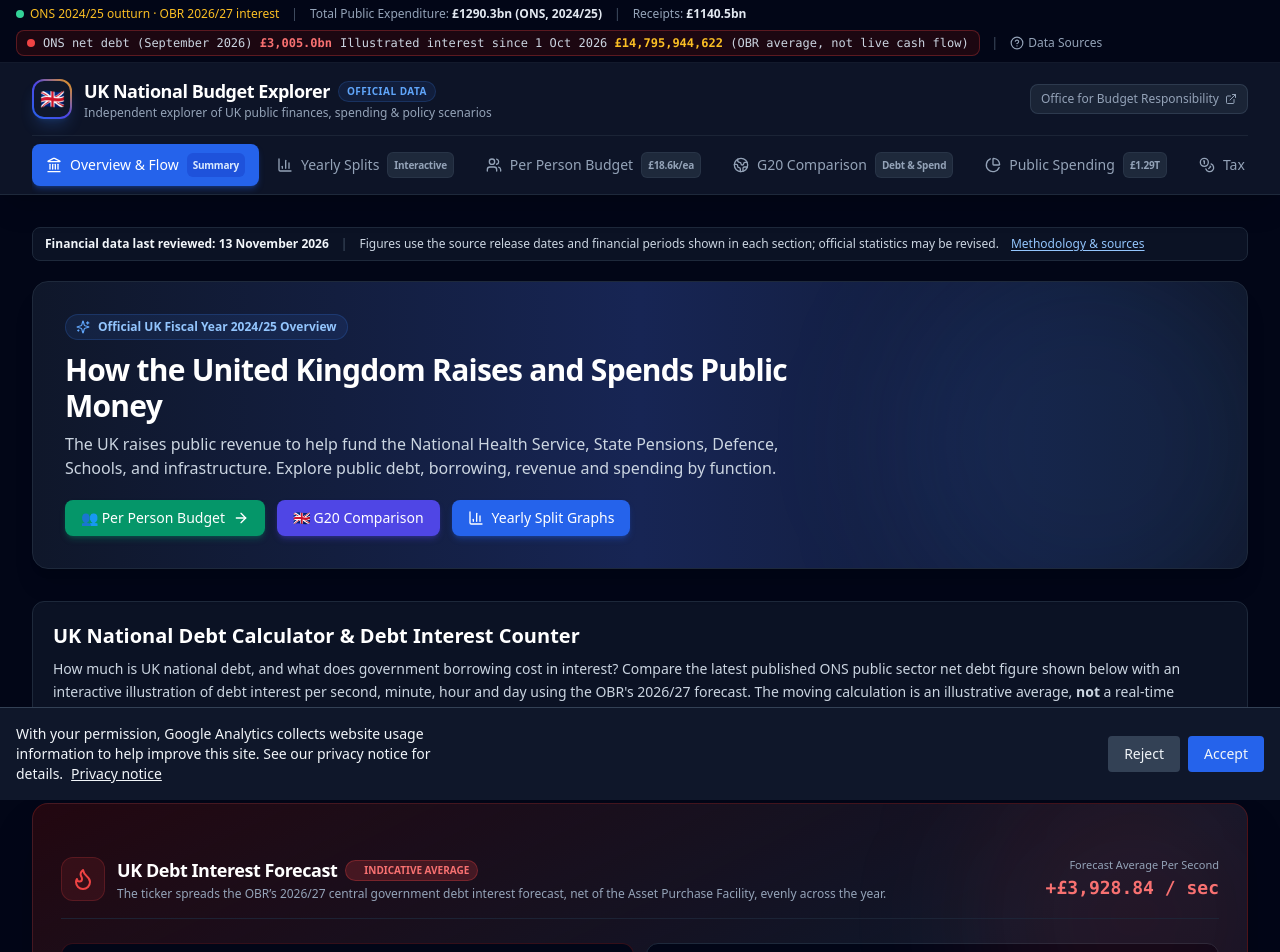
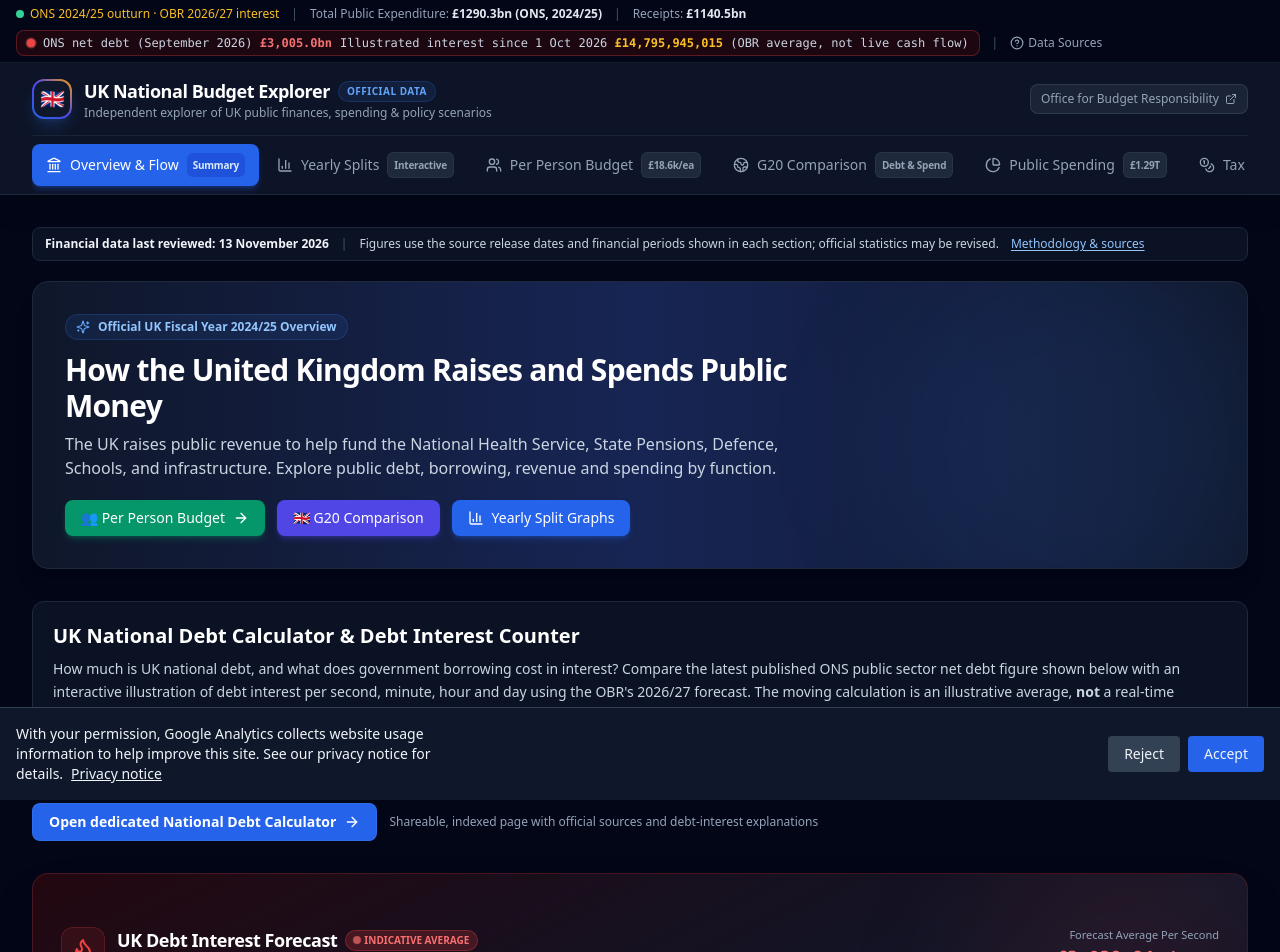
Before and after one commit to uk-budget-explorer/uk-budget-explorer.github.io, a React (Vite) app: page / in a window 1280 px wide. Shown: the top 952 px of the page. Built offline with nearby package versions, Linux system fonts and the light colour scheme.

Commit message:
Link national debt calculator from Explorer homepage

```diff
--- a/src/components/OverviewTab.tsx
+++ b/src/components/OverviewTab.tsx
@@ -95,6 +95,13 @@ export const OverviewTab: React.FC<OverviewTabProps> = ({ setActiveTab, onSelect
           Financial data last reviewed 13 November 2026; sources and definitions are available under Methodology &amp; Sources.
         </p>
       </section>
+
+      <div className="flex flex-wrap items-center gap-3">
+        <a href="/national-debt/" className="inline-flex items-center gap-2 rounded-lg border border-blue-500/40 bg-blue-600 px-4 py-2 text-sm font-semibold text-white hover:bg-blue-500 transition-colors">
+          Open dedicated National Debt Calculator <ArrowRight className="w-4 h-4" />
+        </a>
+        <span className="text-xs text-slate-400">Shareable, indexed page with official sources and debt-interest explanations</span>
+      </div>
 
       {/* Real-Time Debt Interest Live Ticker Widget */}
       <DebtInterestTicker variant="full" />
```
